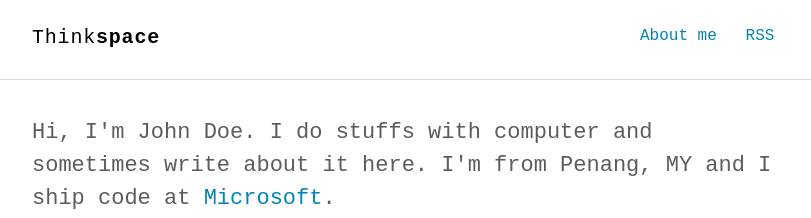
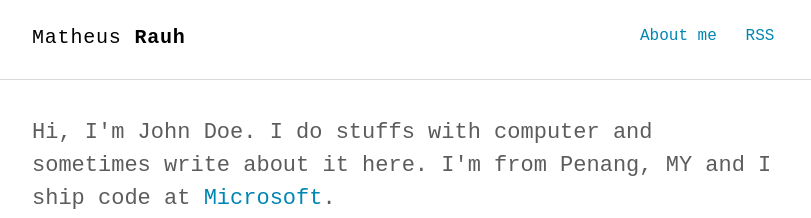
Before and after one commit to m-rauh/m-rauh.github.io, a Jekyll site: the page built from index.html, in a window 1280 px wide. Shown: the top 218 px of the page, without its empty margins (232-1043 px from the left). Built offline with Jekyll 4.4.1, drawn with Linux system fonts in a browser that asks for light colours; some web fonts are replaced; some of the changed lines change nothing that is shown.

Commit message:
Update _config.yml

```diff
--- a/_config.yml
+++ b/_config.yml
@@ -1,9 +1,9 @@
 # Site settings
-title_left    : "Think"
-title_right   : "space" # default: ""
-description   : "Minimalist Jekyll theme for technical writing blog."
-keywords      : "Jekyll, theme, free, download, SEO, blog, web, minimalist, thinkspace"
-url           : https://heiswayi.github.io/thinkspace # site url
+title_left    : "Matheus "
+title_right   : "Rauh" # default: ""
+description   : "Game development devlog, data analysis and random articles"
+keywords      : "Matheus, Abdo, Rauh, gamedev, devlog, data, analysis, situacionism"
+url           : https://m-rauh.github.io/ # site url
 baseurl       : "" # apply repo name like "/myproject" if used under gh-pages branch, else (under master branch) just leave empty/blank
 cover         : "" # image uri like logo/cover image for site seo
 
```
